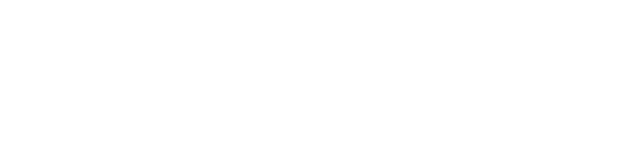
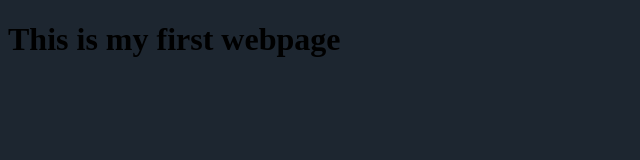
Before and after one commit to dgt90/dgt90.github.io, a plain HTML site: page index.html in a window 1280 px wide. Shown: the whole page, without its empty margins (0-640 px from the left). Drawn offline with Linux system fonts and the light colour scheme.

Commit message:
edited index.html and css/main.css

```diff
--- a/css/main.css
+++ b/css/main.css
@@ -0,0 +1 @@
+body {background-color: #1d2630;}
--- a/index.html
+++ b/index.html
@@ -2,9 +2,10 @@
 <html>
     <head>
         <meta charset="utf-8">
-        <title></title>
+        <title>My first webpage</title>
+        <link rel="stylesheet" type="text/css" href="css/main.css">
     </head>
     <body>
-
+<h1>This is my first webpage</h1>
     </body>
 </html>
```
